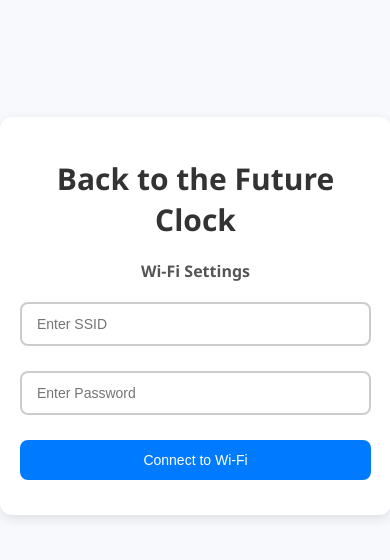
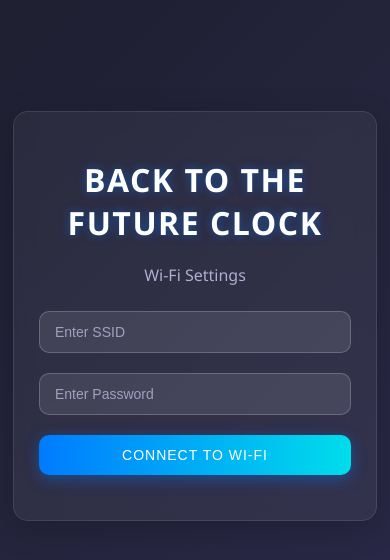
Before and after one commit to allansomensi/esp-bttf-clock-rs, a website built with Vite: page web/captive_portal/index.html in a window 390 px wide. Shown: the part 106-666 px from the top of the page. Built offline with nearby package versions, Linux system fonts and the light colour scheme.

Commit message:
style(web): :lipstick: improve captive portal UI

```diff
--- a/web/captive_portal/src/main.ts
+++ b/web/captive_portal/src/main.ts
@@ -14,7 +14,6 @@
     return `
         <div class="container">
             <h1>Back to the Future Clock</h1>
-            <p id="message" class="message"></p>
 
             <h2>Wi-Fi Settings</h2>
             <div class="row">
--- a/web/captive_portal/src/style.css
+++ b/web/captive_portal/src/style.css
@@ -1,95 +1,129 @@
 body {
-    font-family: "Segoe UI", Tahoma, Geneva, Verdana, sans-serif;
-    background-color: #f7f9fc;
+    font-family: "Segoe UI", "Roboto", sans-serif;
+    background: linear-gradient(135deg, #1e1e2f 0%, #2a2a4a 100%);
     margin: 0;
     padding: 0;
     display: flex;
     justify-content: center;
     align-items: center;
-    height: 100vh;
-    color: #333;
+    min-height: 100vh;
+    color: #e0e0e0;
+    overflow-x: hidden;
 }
 
 .container {
-    background: #ffffff;
-    padding: 30px;
-    border-radius: 12px;
-    box-shadow: 0 4px 12px rgba(0, 0, 0, 0.1);
+    background: rgba(255, 255, 255, 0.05);
+    backdrop-filter: blur(10px);
+    padding: 40px;
+    border-radius: 20px;
+    box-shadow: 0 8px 32px rgba(0, 0, 0, 0.2);
     width: 100%;
-    max-width: 400px;
+    max-width: 450px;
     text-align: center;
+    border: 1px solid rgba(255, 255, 255, 0.1);
+    transition: transform 0.3s ease;
+}
+
+.container:hover {
+    transform: translateY(-5px);
 }
 
 h1 {
-    font-size: 40px;
-    color: #333;
+    font-size: 42px;
+    color: #ffffff;
     margin-bottom: 20px;
+    text-transform: uppercase;
+    letter-spacing: 2px;
+    text-shadow: 0 0 10px rgba(0, 123, 255, 0.5);
 }
 
 h2 {
     font-size: 18px;
-    color: #555;
-    margin-bottom: 20px;
+    color: #b0b0d0;
+    margin-bottom: 25px;
+    font-weight: 300;
 }
 
 .row {
-    margin: 15px 0;
+    margin: 20px 0;
 }
 
 .row input {
     width: 100%;
-    padding: 12px 15px;
+    padding: 14px 18px;
     font-size: 16px;
-    border: 2px solid #ccc;
-    border-radius: 8px;
+    border: 1px solid rgba(255, 255, 255, 0.2);
+    border-radius: 10px;
     box-sizing: border-box;
-    margin-bottom: 10px;
-    transition: border-color 0.3s;
+    background: rgba(255, 255, 255, 0.1);
+    color: #ffffff;
+    transition: all 0.3s ease;
 }
 
 .row input:focus {
-    border-color: #007bff;
+    border-color: #00ddeb;
+    box-shadow: 0 0 15px rgba(0, 221, 235, 0.5);
+    background: rgba(255, 255, 255, 0.15);
     outline: none;
+}
+
+.row input::placeholder {
+    color: #a0a0c0;
 }
 
 .row button {
     width: 100%;
-    padding: 12px;
+    padding: 14px;
     font-size: 16px;
-    color: white;
-    background-color: #007bff;
+    color: #ffffff;
+    background: linear-gradient(90deg, #007bff, #00ddeb);
     border: none;
-    border-radius: 8px;
+    border-radius: 10px;
     cursor: pointer;
-    transition: background-color 0.3s ease;
+    text-transform: uppercase;
+    letter-spacing: 1px;
+    transition: all 0.4s ease;
+    box-shadow: 0 4px 15px rgba(0, 123, 255, 0.4);
 }
 
+.row button:active,
 .row button:hover {
-    background-color: #0056b3;
+    background: linear-gradient(90deg, #0056b3, #00b7c3);
+    box-shadow: 0 6px 20px rgba(0, 183, 195, 0.6);
+    transform: scale(1.02);
 }
 
 .message {
-    margin-top: 15px;
-    font-weight: bold;
-    color: #28a745;
+    margin-top: 20px;
+    font-weight: 500;
+    color: #00ffcc;
+    text-shadow: 0 0 5px rgba(0, 255, 204, 0.5);
 }
 
 @media (max-width: 480px) {
     .container {
-        padding: 20px;
-        width: 90%;
+        padding: 25px;
+        width: 80%;
+        margin: 10px auto;
+        border-radius: 15px;
     }
 
     h1 {
-        font-size: 30px;
+        font-size: 32px;
+        letter-spacing: 1.5px;
     }
 
     h2 {
         font-size: 16px;
     }
 
-    .row input,
+    .row input {
+        padding: 12px 15px;
+        font-size: 14px;
+    }
+
     .row button {
+        padding: 12px;
         font-size: 14px;
     }
 }
--- a/web/captive_portal/src/wifi.ts
+++ b/web/captive_portal/src/wifi.ts
@@ -4,7 +4,6 @@
     const password = (
         document.getElementById("passwordInput") as HTMLInputElement
     ).value;
-    const messageElement = document.getElementById("message");
 
     if (ssid && password) {
         fetch("/set_config", {
@@ -15,11 +14,7 @@
             body: JSON.stringify({ ssid, password }),
         })
             .then((response) => response.json())
-            .then((data: { message: string }) => {
-                if (messageElement) {
-                    messageElement.innerText = data.message;
-                }
-            })
+            .then()
             .catch((error) => console.error("Error:", error));
     } else {
         alert("Please fill in both SSID and password.");
```
